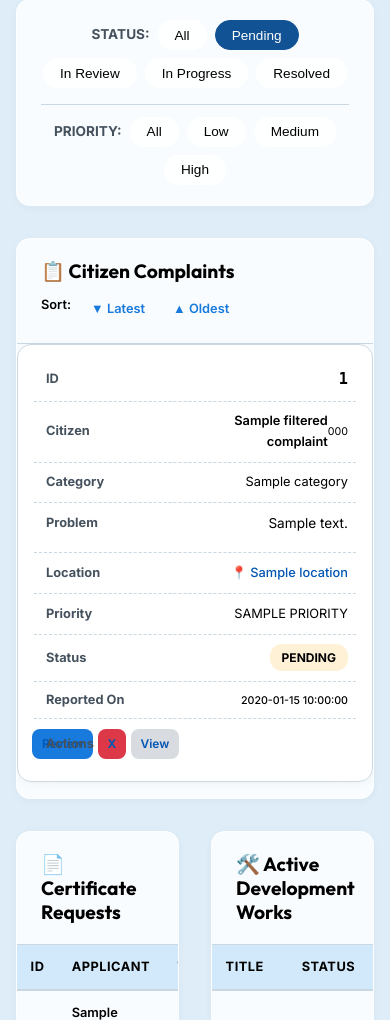
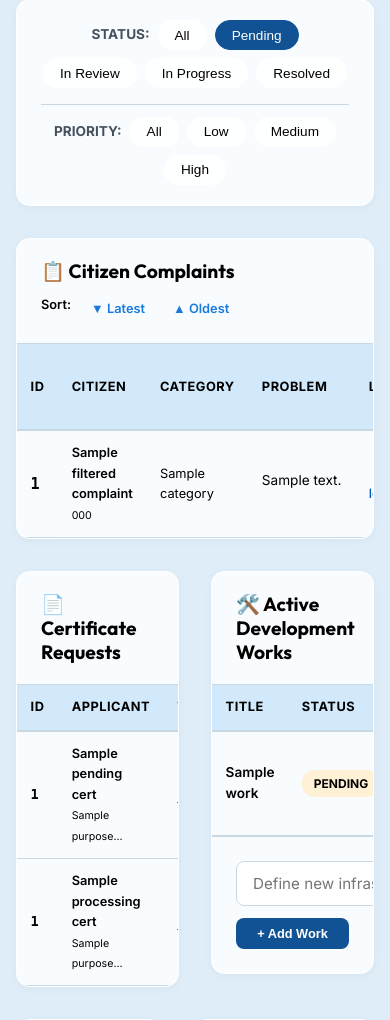
Before and after one commit to thumareddy-lgtm/sarpanch-agent, a Flask app: template templates/dashboard.html in a window 390 px wide. Shown: the part 1308-2328 px from the top of the page. Run offline with Flask 3, Linux system fonts and the light colour scheme; the template is opened without the code that fills it: most values are stand-ins (such as "Sample title", 1, 10 or a date in 2020); grey boxes marked "Sample" are stand-in pictures.

Commit message:
style: remove complaints mobile media query to enable horizontal web grid layout on mobile

```diff
--- a/templates/dashboard.html
+++ b/templates/dashboard.html
@@ -161,74 +161,7 @@
       }
     }
 
-    /* Mobile Responsive Stacked Card Table */
-    @media (max-width: 768px) {
-      #complaints-sec table {
-        display: block;
-        width: 100% !important;
-        min-width: 0 !important;
-      }
 
-      #complaints-sec thead,
-      #complaints-sec tbody,
-      #complaints-sec th,
-      #complaints-sec td,
-      #complaints-sec tr {
-        display: block;
-        width: 100%;
-      }
-
-      #complaints-sec thead tr {
-        position: absolute;
-        top: -9999px;
-        left: -9999px;
-      }
-
-      #complaints-sec tr {
-        margin: 0 0 1rem 0;
-        background: rgba(255, 255, 255, 0.95);
-        border: 1px solid var(--border-light);
-        border-radius: var(--radius-md);
-        padding: 0.75rem 1rem;
-        box-shadow: var(--shadow-sm);
-      }
-
-      #complaints-sec td {
-        border: none;
-        border-bottom: 1px dashed var(--border-light);
-        position: relative;
-        padding: 0.6rem 0.5rem 0.6rem 45% !important;
-        text-align: right !important;
-        display: flex;
-        justify-content: flex-end !important;
-        align-items: center;
-        box-sizing: border-box;
-      }
-
-      #complaints-sec td:last-child {
-        border-bottom: 0;
-      }
-
-      #complaints-sec td:before {
-        position: absolute;
-        left: 12px;
-        width: 40%;
-        padding-right: 10px;
-        white-space: nowrap;
-        text-align: left;
-        font-weight: 700;
-        color: var(--text-muted);
-        content: attr(data-label);
-      }
-
-      /* Stack problem description and inline audio note vertically on mobile cards */
-      #complaints-sec td[data-label="Problem"] {
-        flex-direction: column !important;
-        align-items: flex-end !important;
-        justify-content: flex-start !important;
-        gap: 0.25rem;
-      }
-    }
   </style>
   <script>
     // Force browser to always load at the absolute top of the page on refresh (disable native scroll restoration)
```
